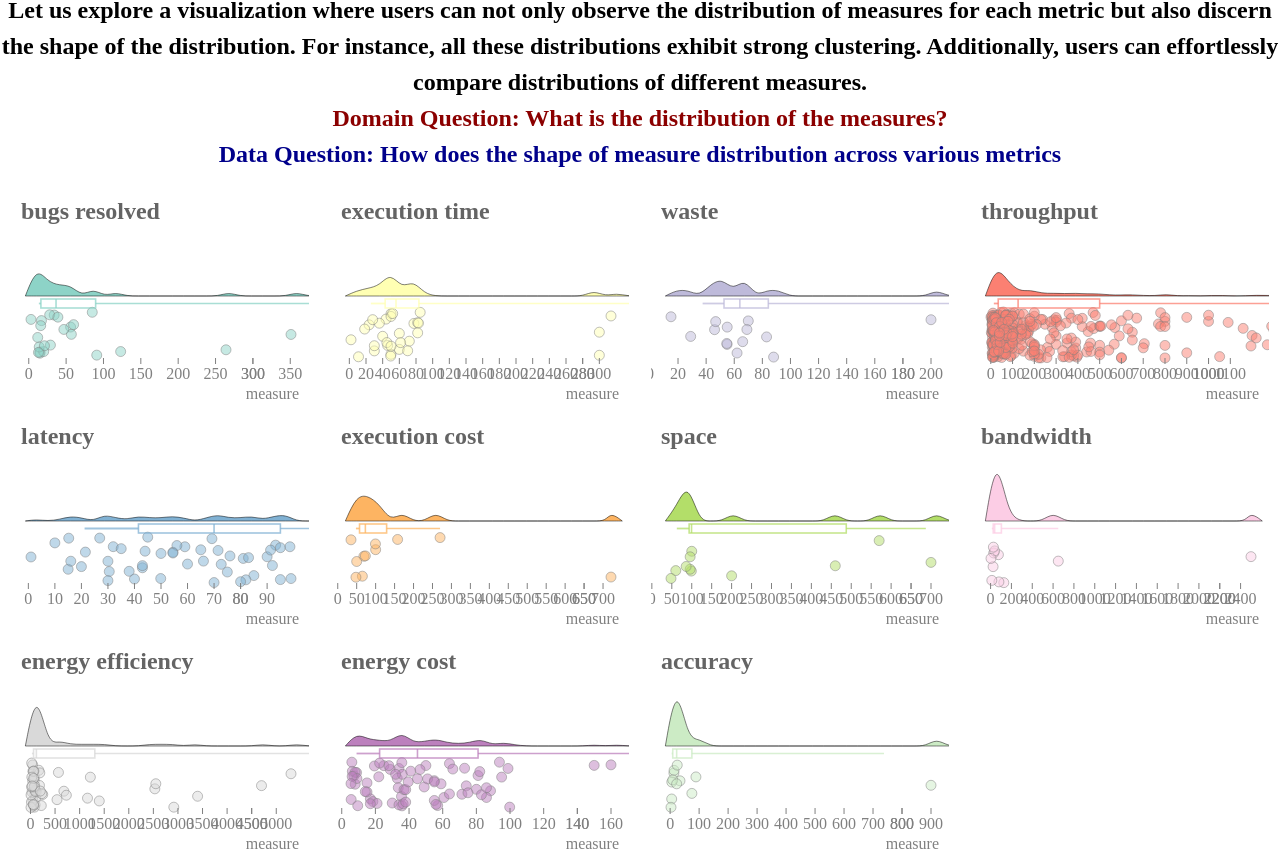
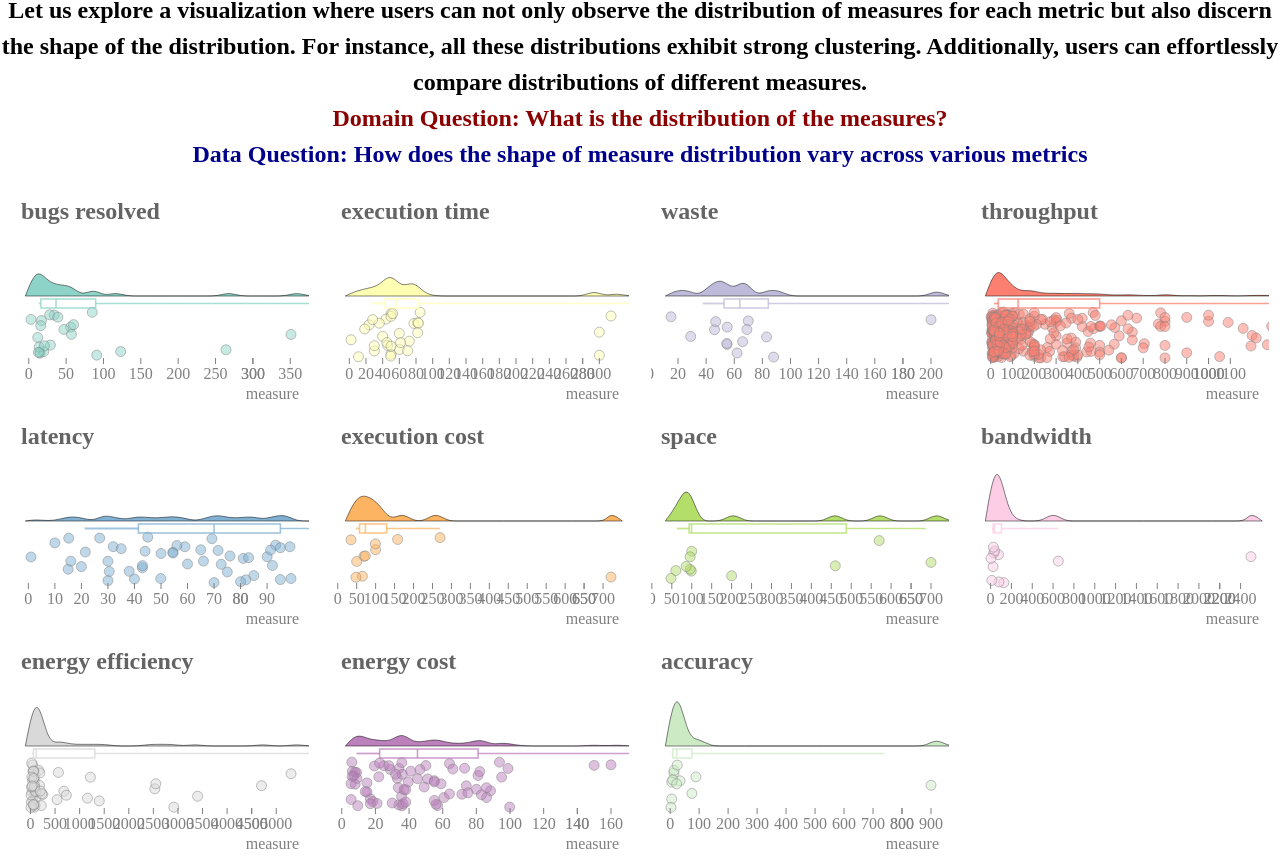
Before and after one commit to aayushi363/info_viz_project, a SvelteKit app: page / in a window 1280 px wide. Shown: the part 4780-5636 px from the top of the page. Built offline with nearby package versions, Linux system fonts and the light colour scheme.

Commit message:
small change in data q5

```diff
--- a/src/routes/+page.svelte
+++ b/src/routes/+page.svelte
@@ -133,7 +133,7 @@
 	<div class="header1">
 	<h2> Let us explore a visualization where users can not only observe the distribution of measures for each metric but also discern the shape of the distribution. For instance, all these distributions exhibit strong clustering. Additionally, users can effortlessly compare distributions of different measures.</h2>
 	<h2 style="text-align: center; color:darkred;"> Domain Question: What is the distribution of the measures?	</h2>
-	<h2 style="text-align: center; color:darkblue;"> Data Question: How does the shape of measure distribution across various metrics</h2>
+	<h2 style="text-align: center; color:darkblue;"> Data Question: How does the shape of measure distribution vary across various metrics</h2>
 	</div>
 	{#each raincloudMetrics as [metric, color]}
 		<div class=rain>
```
